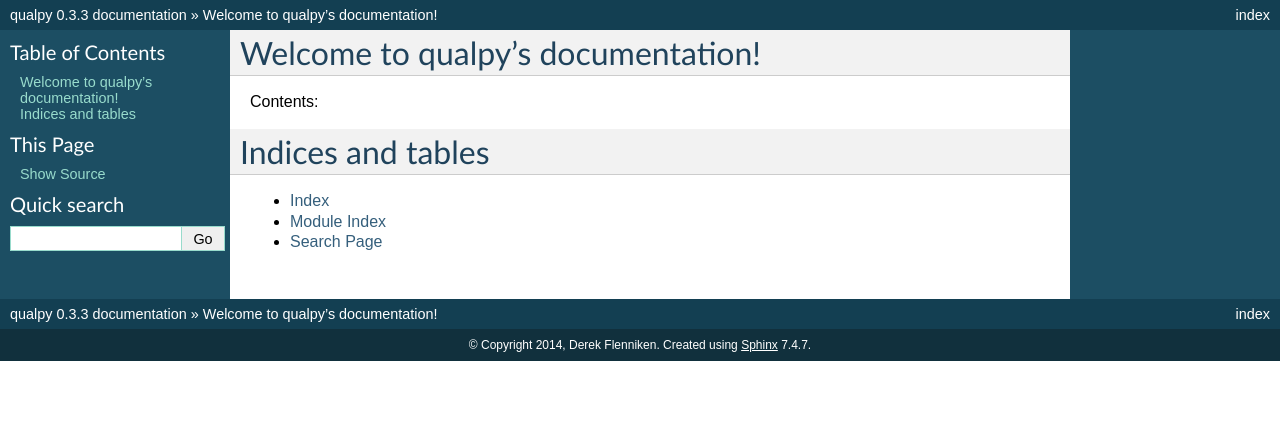
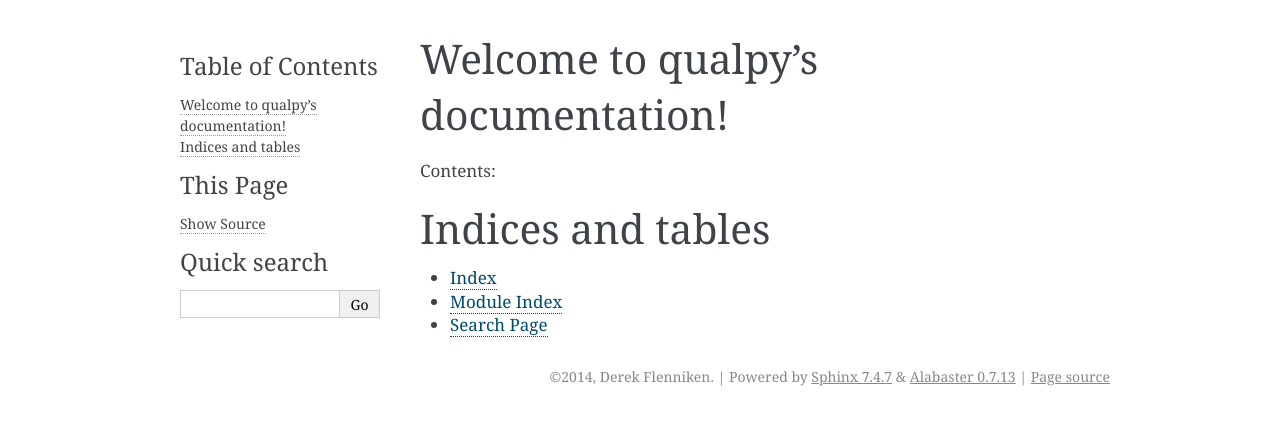
Before and after one commit to 3nth/qualpy, a Sphinx documentation site: the page built from docs/index.rst, in a window 1280 px wide. Shown: the top 425 px of the page. Built offline with Sphinx 7.4.7, drawn with Linux system fonts in a browser that asks for light colours.

Commit message:
default sphinx template

```diff
--- a/docs/conf.py
+++ b/docs/conf.py
@@ -102,7 +102,7 @@
 
 # The theme to use for HTML and HTML Help pages.  See the documentation for
 # a list of builtin themes.
-html_theme = 'default'
+#html_theme = 'default'
 
 # Theme options are theme-specific and customize the look and feel of a theme
 # further.  For a list of options available for each theme, see the
@@ -110,7 +110,7 @@
 #html_theme_options = {}
 
 # Add any paths that contain custom themes here, relative to this directory.
-html_theme_path = [sphinx_rtd_theme.get_html_theme_path()]
+#html_theme_path = [sphinx_rtd_theme.get_html_theme_path()]
 
 # The name for this set of Sphinx documents.  If None, it defaults to
 # "<project> v<release> documentation".
```
